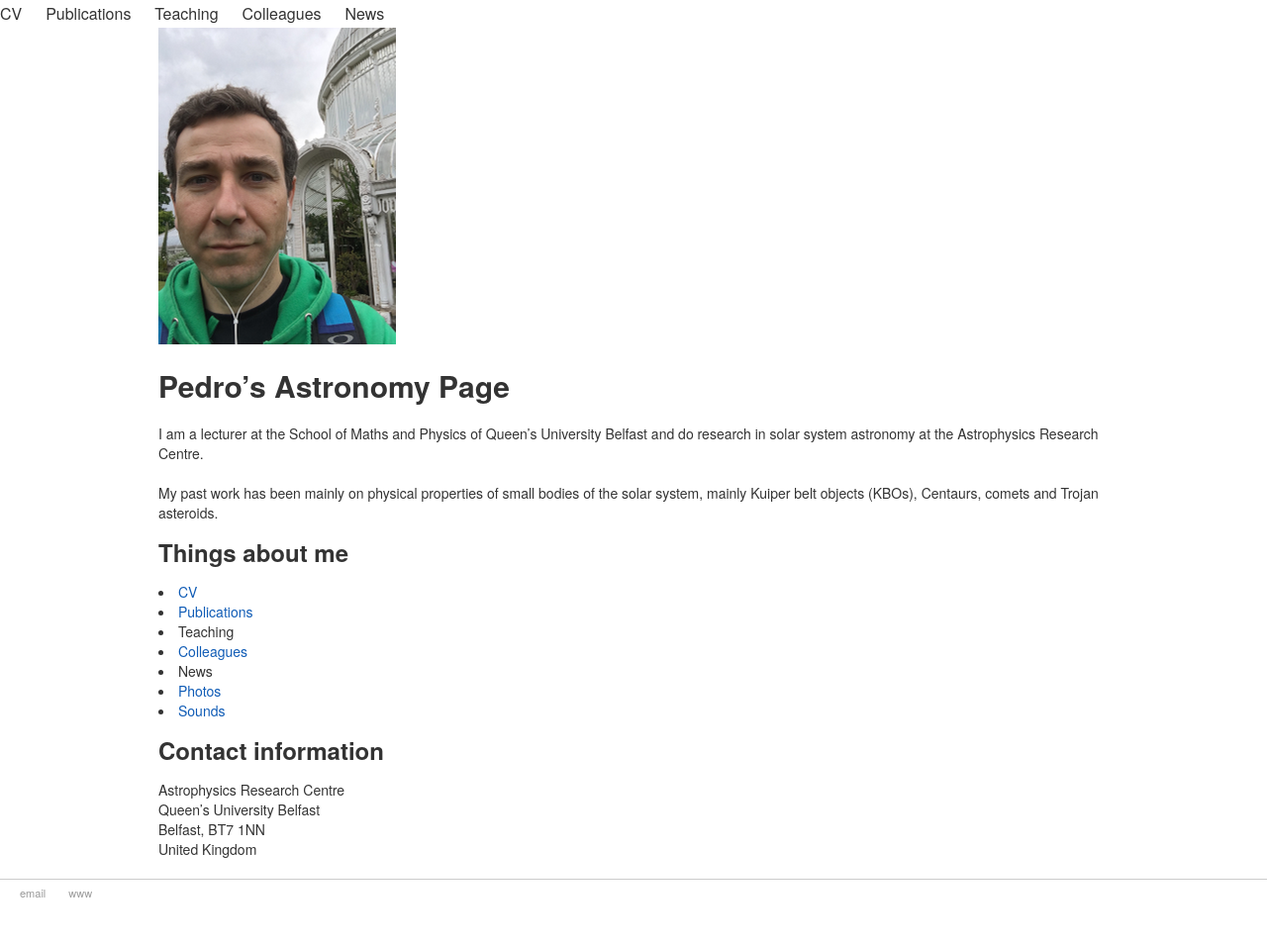
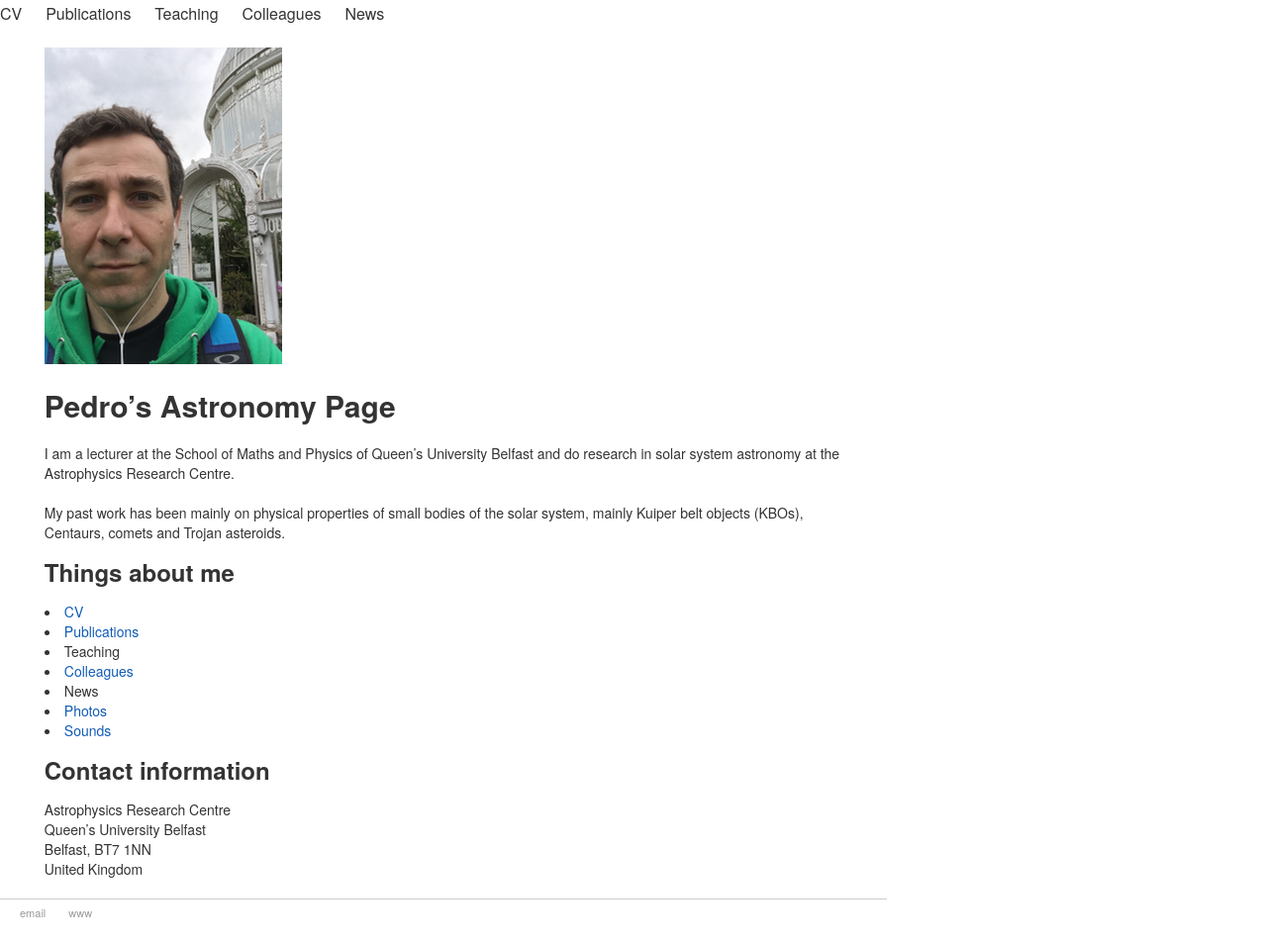
Before and after one commit to placerda-qub/placerda-gb.github.io, a Jekyll site: the page built from index.md, in a window 1280 px wide. Shown: the whole page at 99% size. Built offline with Jekyll 4.4.1, drawn with Linux system fonts in a browser that asks for light colours.

Commit message:
update style

```diff
--- a/css/minimal.css
+++ b/css/minimal.css
@@ -7,12 +7,12 @@
 * { margin: 0; padding: 0; -webkit-box-sizing: border-box; -moz-box-sizing: border-box; box-sizing: border-box; }
 
 /* Layout */
-body { background-color: #fff; color: #333;	font: 14px/20px "HelveticaNeue-Light", "HelveticaNeue", Helvetica, Arial, sans-serif; }
+body { width: 70%; background-color: #fff; color: #333;	font: 14px/20px "HelveticaNeue-Light", "HelveticaNeue", Helvetica, Arial, sans-serif; }
 
-header { width: 100%; margin: 0 auto; position: relative; padding: 20px 0; border-bottom: 1px solid #ddd; margin-bottom: 20px; }
+header { width: 70%; margin: 0 auto; position: relative; padding: 20px 0; border-bottom: 1px solid #ddd; margin-bottom: 20px; }
 .logo { font-size: 28px; color: #333; }
 
-nav ul { margin: 0; }
+nav ul { margin: 10; }
 nav ul li { display: inline; margin-right: 20px; font-size: 16px; line-height: 28px; color: #333; }
 nav ul li a { color: #333; }
 
@@ -24,7 +24,7 @@ footer a:hover { color:#105CB6; }
 footer ul li { display:inline; list-style:none; padding-left:20px; }
 
 /* Grid */
-.row { width: 100%; margin:0 auto 20px auto; display:inline-block; position:relative; }
+.row { width: 70%; margin:0 auto 20px auto; display:inline-block; position:relative; }
 .col-1, .col-2, .col-3, .col-4, .col-5, .col-6, .col-7, .col-8, .col-9, .col-10, .col-11, .col-12 { float: left; margin-right: 2%; }
 .row .col-1:last-child, .row .col-2:last-child, .row .col-3:last-child, .row .col-4:last-child, .row .col-5:last-child, .row .col-6:last-child, .row .col-7:last-child, .row .col-8:last-child, .row .col-9:last-child, .row .col-10:last-child, .row .col-11:last-child, .row .col-12:last-child { margin-right: 0; }
 .row:after, .clearfix:after { content: "."; display: block; height: 0; clear: both; visibility: hidden; }
```
